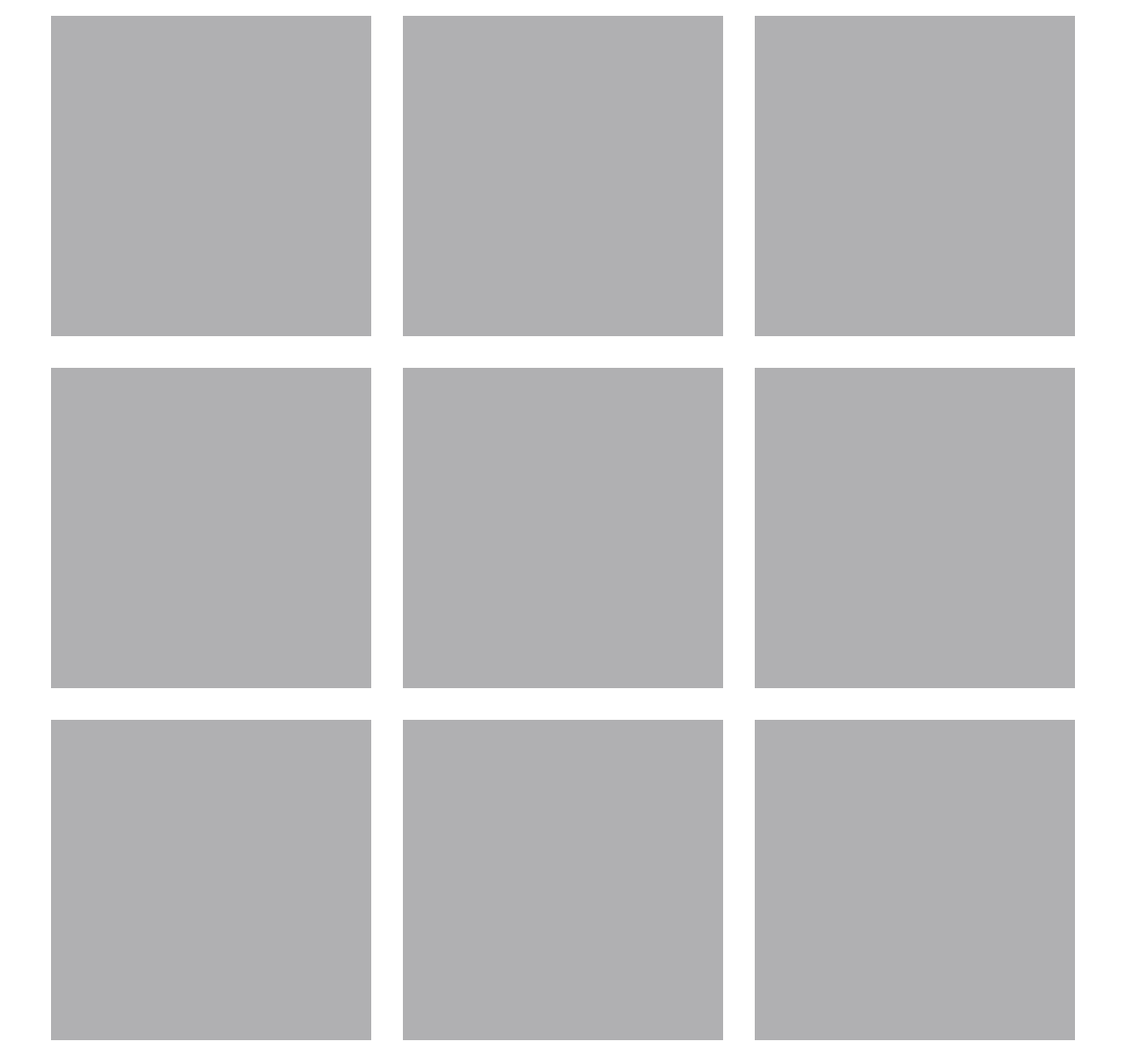
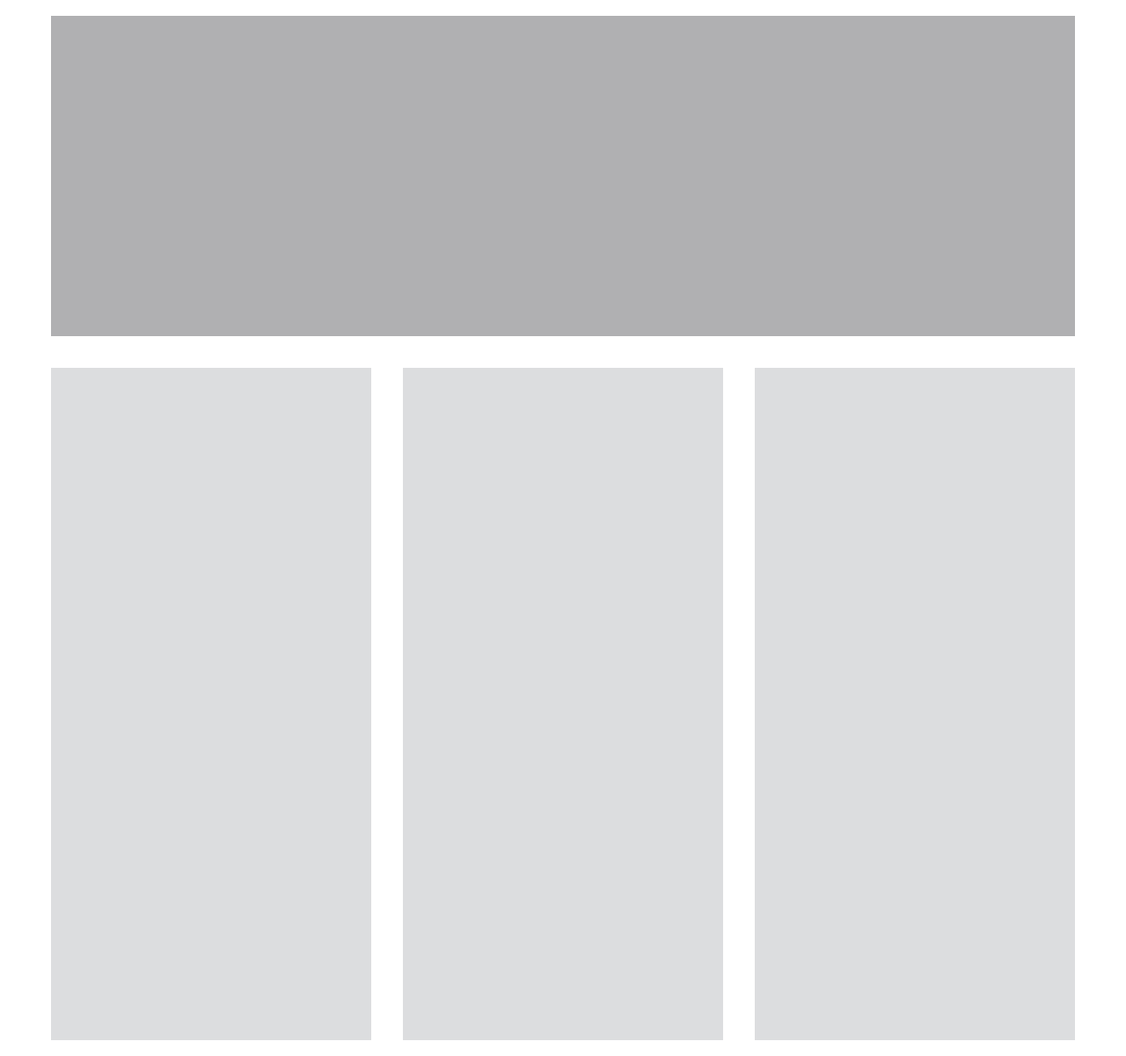
Before and after one commit to GreeceArtemis/GridSystem-L29, a plain HTML site: page GridEjem3.html in a window 1280 px wide. Shown: the whole page at 88% size. Drawn offline with Linux system fonts and the light colour scheme.

Commit message:
3ejercicios

```diff
--- a/GridEjem3.html
+++ b/GridEjem3.html
@@ -9,15 +9,11 @@
     </head>
     <body>
       <div class="contenedor">
-        <div class="col-4 row-4"></div>
-        <div class="col-4 row-4"></div>
-        <div class="col-4 row-4"></div>
-        <div class="col-4 row-4"></div>
-        <div class="col-4 row-4"></div>
-        <div class="col-4 row-4"></div>
-        <div class="col-4 row-4"></div>
-        <div class="col-4 row-4"></div>
-        <div class="col-4 row-4"></div>
+        <div class="col-12 row-4"></div>
+        <div class="col-4 row-6 colorclaro"></div>
+        <div class="col-4 row-6 colorclaro"></div>
+        <div class="col-4 row-6 colorclaro"></div>
+
       </div>
 
 
```
